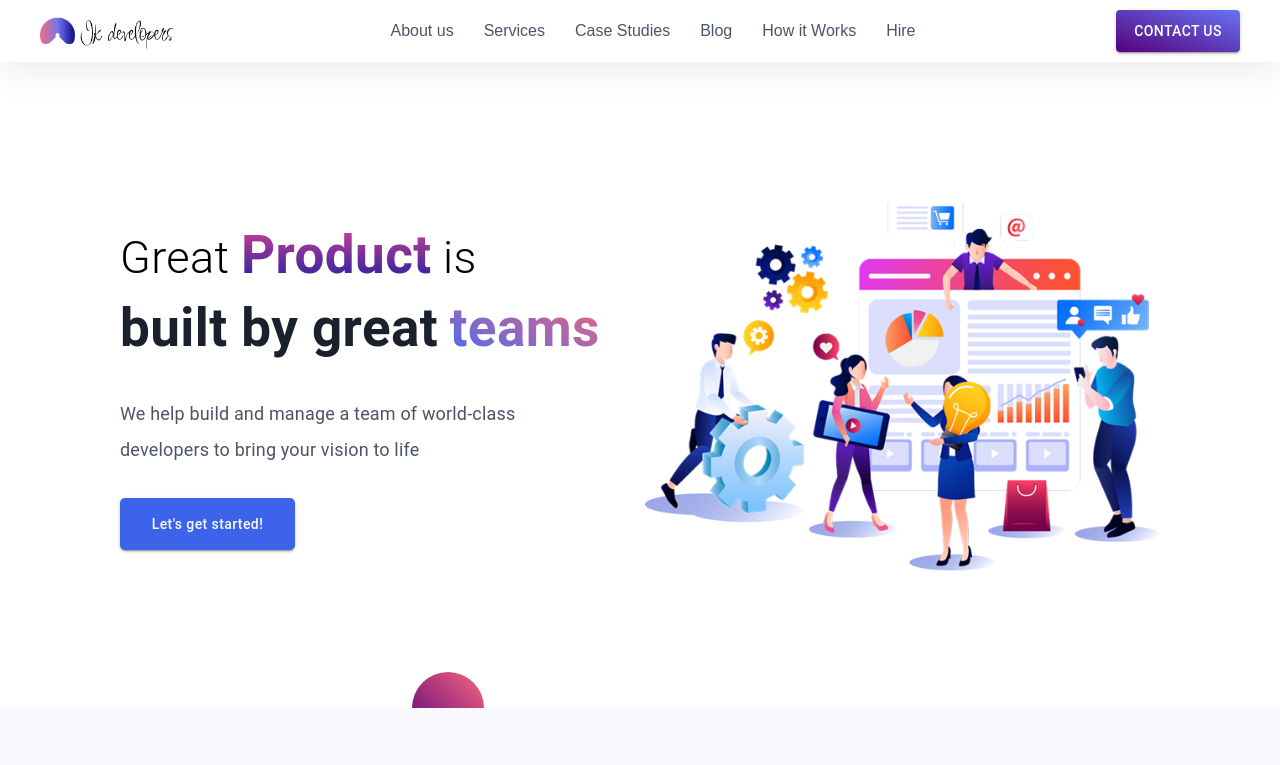
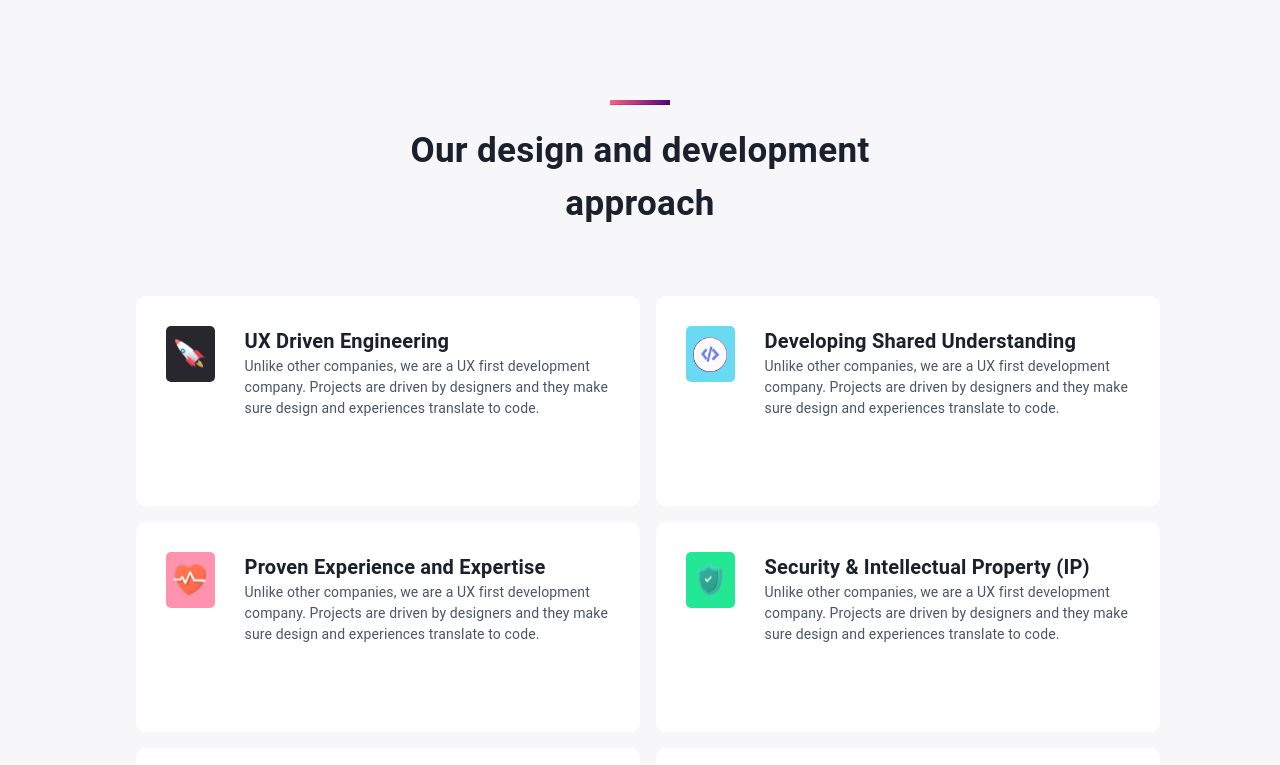
Before and after one commit to awaisali9823/pulse-tech, a Next.js app: page /home in a window 1280 px wide. Shown: the top 765 px of the page. Built offline with nearby package versions, Linux system fonts and the light colour scheme.

Commit message:
Grid Section Completed

```diff
--- a/package.json
+++ b/package.json
@@ -12,8 +12,7 @@
     "@emotion/react": "^11.14.0",
     "@emotion/styled": "^11.14.0",
     "@mui/icons-material": "^5.16.14",
-    "@mui/material": "^5.16.14",
-    "@mui/system": "^5.16.14",
+    "@mui/material": "^6.1.8",
     "next": "14.2.15",
     "react": "^18",
     "react-dom": "^18",
--- /dev/null
+++ b/src/app/home/_sections/developSection.js
@@ -0,0 +1,165 @@
+import { Box, Typography, Grid, Divider } from "@mui/material";
+import Image from "next/image";
+import Rocket from "@/_assets/svgs/rocket.svg";
+import Coding from "@/_assets/pngs/coding.png";
+import Heart from "@/_assets/svgs/heart.svg";
+import Shield from "@/_assets/svgs/shield.svg";
+import Lock from "@/_assets/svgs/lock.svg";
+import Checked from "@/_assets/svgs/checked.svg";
+const items = [
+  { id: 1, imgSrc: Rocket, title: "UX Driven Engineering", bgColor: "#29272E" },
+  {
+    id: 2,
+    imgSrc: Coding,
+    title: "Developing Shared Understanding",
+    bgColor: "#68DBF2",
+  },
+  {
+    id: 3,
+    imgSrc: Heart,
+    title: "Proven Experience and Expertise",
+    bgColor: "#FF92AE",
+  },
+  {
+    id: 4,
+    imgSrc: Shield,
+    title: "Security & Intellectual Property (IP)",
+    bgColor: "#24E795",
+  },
+  { id: 5, imgSrc: Checked, title: "Code Reviews", bgColor: "#FFEF5E" },
+  {
+    id: 6,
+    imgSrc: Lock,
+    title: "Quality Assurance & Testing",
+    bgColor: "#F76680",
+  },
+];
+
+export default function DevelopSection() {
+  return (
+    <Box
+      sx={{
+        padding: {
+          xs: "20px 20px 20px 4px",
+          sm: "35px 60px",
+          md: "50px 80px",
+          lg: "50px 120px",
+        },
+        background: "#f7f7fa",
+      }}
+    >
+      <Box
+        sx={{
+          maxWidth: "1440px",
+          width: "100%",
+          margin: "auto",
+        }}
+      >
+        <Box
+          sx={{
+            // border: "1px solid red",
+            maxWidth: "470px",
+            width: "100%",
+            margin: "50px auto",
+            textAlign: "center",
+          }}
+        >
+          <Divider
+            sx={{
+              width: "60px",
+              height: "5px",
+              background: "linear-gradient(to right,#f76680, #57007b)",
+              margin: "auto",
+            }}
+          ></Divider>
+          <Typography
+            sx={{
+              fontSize: "35px",
+              fontWeight: "700",
+              color: "#1a202c",
+              marginTop: "20px",
+              ml: { xs: "16px", sm: "0px" },
+            }}
+          >
+            Our design and development approach
+          </Typography>
+        </Box>
+        <Box>
+          <Grid
+            container
+            spacing={2}
+            sx={{
+              maxWidth: "1440px",
+              width: "100%",
+              margin: "auto",
+              // border: "1px solid black",
+              marginTop: "0px",
+            }}
+          >
+            {items.map((item) => (
+              <Grid item xs={12} sm={12} md={6} key={item.id}>
+                <Box
+                  sx={{
+                    padding: { xs: "20px", md: "30px" },
+                    background: "#fff",
+                    display: "flex",
+                    flexDirection: { xs: "column", md: "row" },
+                    gap: "30px",
+                    borderRadius: "10px",
+                    height: { xs: "auto", md: "210px" },
+                  }}
+                >
+                  <Box
+                    sx={{
+                      height: "56px",
+                      width: "59px",
+                      background: item.bgColor,
+                      borderRadius: "5px",
+                      display: "flex",
+                      alignItems: "center",
+                      justifyContent: "center",
+                    }}
+                  >
+                    <Image
+                      src={item.imgSrc}
+                      alt={`${item.title}`}
+                      width={34}
+                      height={35}
+                    />
+                  </Box>
+                  <Box
+                    sx={{
+                      maxWidth: { xs: "420px", xl: "520px" },
+                      width: "100%",
+                    }}
+                  >
+                    <Typography
+                      sx={{
+                        fontSize: "20px",
+                        fontWeight: "600",
+                        color: "#1a202c",
+                      }}
+                    >
+                      {item.title}
+                    </Typography>
+                    <Typography
+                      sx={{
+                        fontSize: "14px",
+                        fontWeight: "400",
+                        color: "#4A5568",
+                      }}
+                    >
+                      Unlike other companies, we are a UX first development
+                      company. Projects are driven by designers and they make
+                      sure design and experiences translate to code.
+                    </Typography>
+                  </Box>
+                </Box>
+              </Grid>
+            ))}
+          </Grid>
+        </Box>
+      </Box>
+    </Box>
+  );
+}
--- a/src/app/home/page.js
+++ b/src/app/home/page.js
@@ -1,5 +1,6 @@
 import Building from "./_sections/buildingSection";
 import CaseStudy from "./_sections/caseStudySection";
+import DevelopSection from "./_sections/developSection";
 import Hero from "./_sections/heroSection";
 import MarqueeSection from "./_sections/marqueeSection";
 import ServiceSection from "./_sections/serviceSection";
@@ -8,12 +9,13 @@ import Software from "./_sections/softwareSection";
 export default function HomePage() {
   return (
     <>
-      <Hero />
+      {/* <Hero />
       <ServiceSection />
       <Software />
       <MarqueeSection />
       <CaseStudy />
-      <Building />
+      <Building /> */}
+      <DevelopSection />
     </>
   );
 }
```
Also changed, not shown: 1 other file (tests, documents, lock files or other folders).
